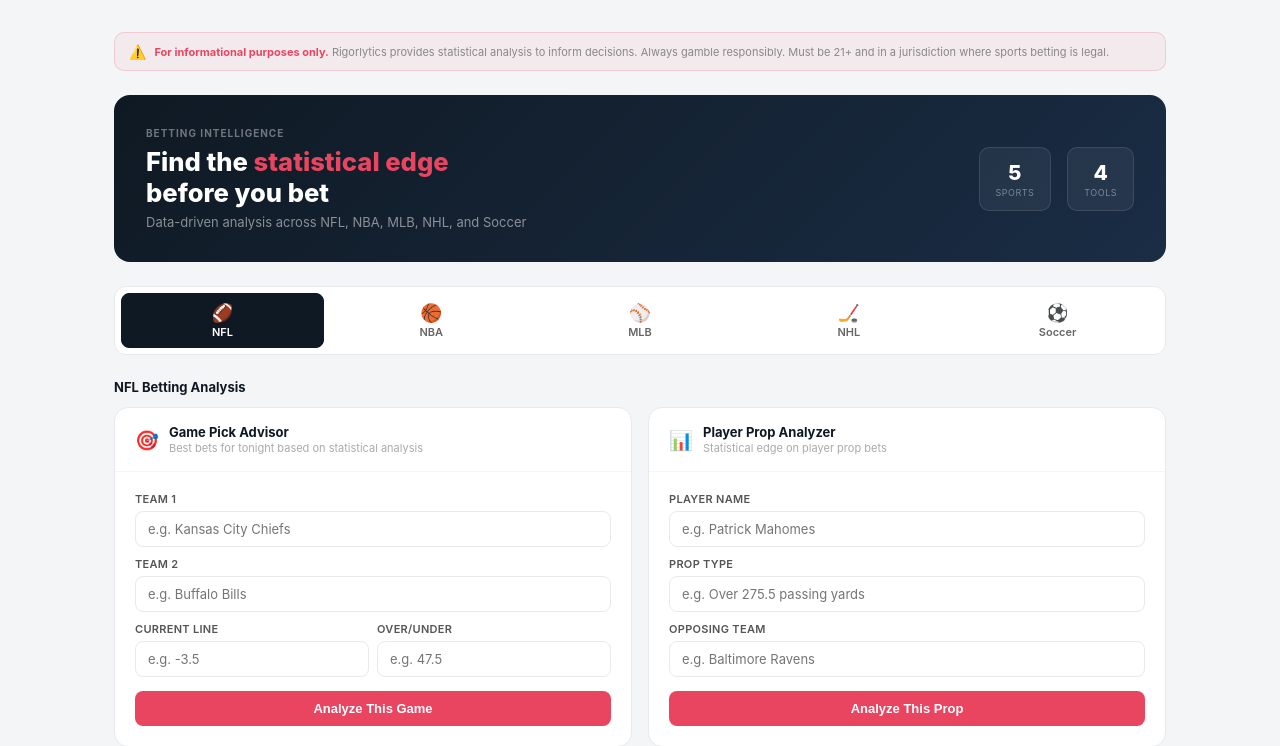
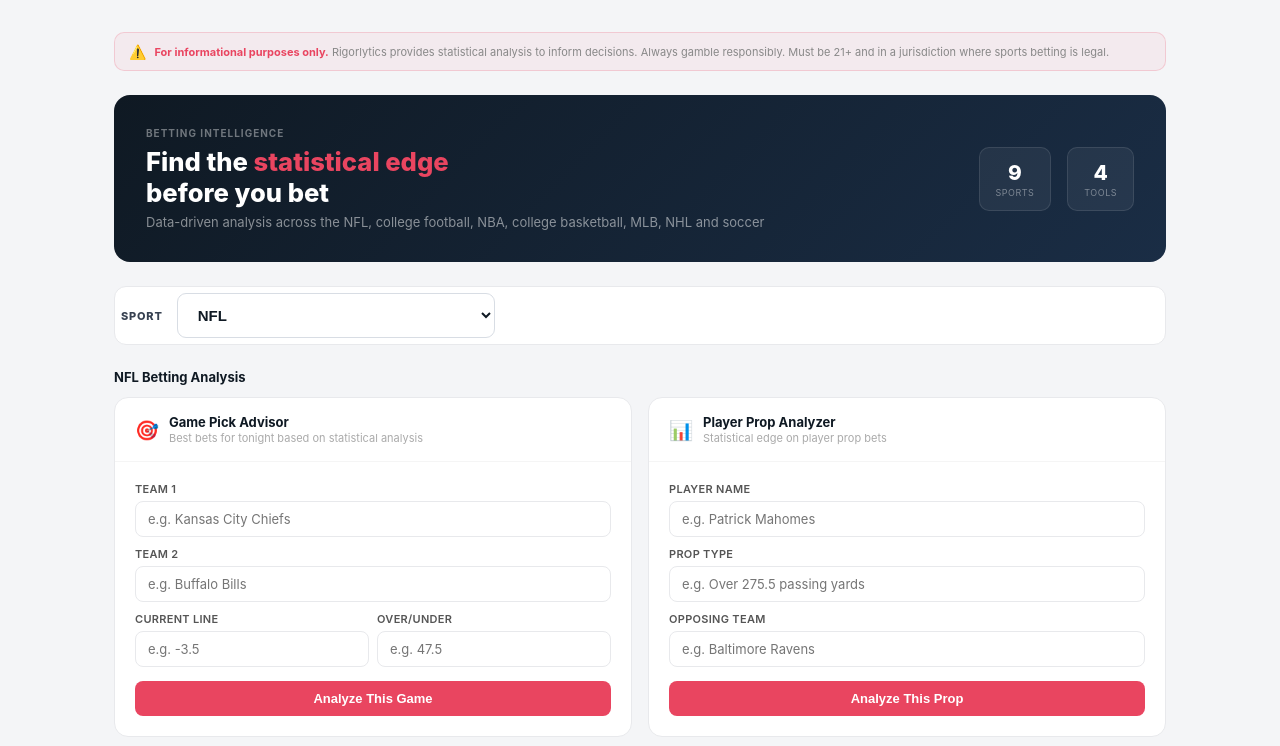
Before and after one commit to nasumadu/Rigorlytics, a Flask app: page /betting in a window 1280 px wide. Shown: the part 58-804 px from the top of the page. Run offline with Flask 3, Linux system fonts and the light colour scheme.

Commit message:
Betting: add CFB, MCBB, WCBB, EPL, MLS via sport dropdown

```diff
--- a/app/templates/betting.html
+++ b/app/templates/betting.html
@@ -118,11 +118,11 @@
         <div class="page-header-left">
             <div class="page-header-eyebrow">Betting Intelligence</div>
             <div class="page-header-title">Find the <em>statistical edge</em><br>before you bet</div>
-            <div class="page-header-sub">Data-driven analysis across NFL, NBA, MLB, NHL, and Soccer</div>
+            <div class="page-header-sub">Data-driven analysis across the NFL, college football, NBA, college basketball, MLB, NHL and soccer</div>
         </div>
         <div class="header-stats">
             <div class="header-stat">
-                <div class="header-stat-num">5</div>
+                <div class="header-stat-num">9</div>
                 <div class="header-stat-label">Sports</div>
             </div>
             <div class="header-stat">
@@ -133,30 +133,23 @@
     </div>
 
     <!-- SPORT TABS -->
-    <div class="sport-tabs">
-        <div class="sport-tab active" id="tab-nfl" onclick="switchSport('nfl')">
-            <div class="sport-tab-icon">🏈</div>
-            <div class="sport-tab-name">NFL</div>
-        </div>
-        <div class="sport-tab" id="tab-nba" onclick="switchSport('nba')">
-            <div class="sport-tab-icon">🏀</div>
-            <div class="sport-tab-name">NBA</div>
-        </div>
-        <div class="sport-tab" id="tab-mlb" onclick="switchSport('mlb')">
-            <div class="sport-tab-icon">⚾</div>
-            <div class="sport-tab-name">MLB</div>
-        </div>
-        <div class="sport-tab" id="tab-nhl" onclick="switchSport('nhl')">
-            <div class="sport-tab-icon">🏒</div>
-            <div class="sport-tab-name">NHL</div>
-        </div>
-        <div class="sport-tab" id="tab-soccer" onclick="switchSport('soccer')">
-            <div class="sport-tab-icon">⚽</div>
-            <div class="sport-tab-name">Soccer</div>
-        </div>
+    <div class="sport-tabs" style="display:flex;align-items:center;gap:14px;flex-wrap:wrap;">
+        <label for="sport-select" style="font-size:11px;font-weight:800;letter-spacing:.8px;text-transform:uppercase;color:#374151;">Sport</label>
+        <select id="sport-select" onchange="switchSport(this.value)" style="min-width:300px;padding:12px 16px;border:1px solid #D8DDE4;border-radius:9px;font-size:15px;font-weight:600;color:#0f1923;background:#fff;">
+            <option value="nfl">NFL</option>
+            <option value="cfb">CFB - College Football</option>
+            <option value="nba">NBA</option>
+            <option value="mcbb">MCBB - Men's College Basketball</option>
+            <option value="wcbb">WCBB - Women's College Basketball</option>
+            <option value="mlb">MLB</option>
+            <option value="nhl">NHL</option>
+            <option value="epl">EPL - Premier League</option>
+            <option value="mls">MLS - Major League Soccer</option>
+        </select>
     </div>
 
     <!-- SPORT NAME DISPLAY -->
+    <div id="college-note" style="display:none;background:#FDF2F4;border:1px solid #F6D5DC;border-radius:8px;padding:10px 14px;margin-bottom:12px;font-size:13px;color:#374151;"><b>College note:</b> player props on college athletes are prohibited or restricted in many states. Use the college tools for team-level analysis.</div>
     <div id="sport-label" style="font-size:13px;font-weight:700;color:#0f1923;margin-bottom:12px;">NFL Betting Analysis</div>
 
     <!-- TOOLS GRID -->
@@ -345,13 +338,20 @@
         nba: 'NBA Betting Analysis',
         mlb: 'MLB Betting Analysis',
         nhl: 'NHL Betting Analysis',
-        soccer: 'Soccer Betting Analysis'
+        soccer: 'Soccer Betting Analysis',
+        cfb: 'CFB Betting Analysis',
+        mcbb: 'MCBB Betting Analysis',
+        wcbb: 'WCBB Betting Analysis',
+        epl: 'EPL Betting Analysis',
+        mls: 'MLS Betting Analysis'
     };
 
     function switchSport(sport) {
         activeSport = sport;
         document.querySelectorAll('.sport-tab').forEach(t => t.classList.remove('active'));
-        document.getElementById('tab-' + sport).classList.add('active');
+        var _t=document.getElementById('tab-'+sport); if(_t) _t.classList.add('active');
+        var _c=document.getElementById('college-note');
+        if(_c) _c.style.display=(['cfb','mcbb','wcbb'].indexOf(sport)>=0)?'block':'none';
         document.getElementById('sport-label').innerText = sportLabels[sport];
         updatePlaceholders(sport);
     }
@@ -362,7 +362,12 @@
             nba: { t1: 'e.g. Boston Celtics', t2: 'e.g. Golden State Warriors', line: 'e.g. -5.5', ou: 'e.g. 224.5', player: 'e.g. LeBron James', prop: 'e.g. Over 27.5 points', opp: 'e.g. Miami Heat', team: 'e.g. Denver Nuggets', spread: 'e.g. -4 or +7', sopp: 'e.g. LA Clippers', out1: 'e.g. Phoenix Suns', out2: 'e.g. Brooklyn Nets', total: 'e.g. 231.5' },
             mlb: { t1: 'e.g. New York Yankees', t2: 'e.g. Los Angeles Dodgers', line: 'e.g. -150 ML', ou: 'e.g. 8.5', player: 'e.g. Shohei Ohtani', prop: 'e.g. Over 1.5 total bases', opp: 'e.g. San Francisco Giants', team: 'e.g. Atlanta Braves', spread: 'e.g. -1.5 or +1.5 RL', sopp: 'e.g. New York Mets', out1: 'e.g. Houston Astros', out2: 'e.g. Texas Rangers', total: 'e.g. 9.0' },
             nhl: { t1: 'e.g. Colorado Avalanche', t2: 'e.g. Tampa Bay Lightning', line: 'e.g. -140 ML', ou: 'e.g. 6.5', player: 'e.g. Connor McDavid', prop: 'e.g. Over 0.5 goals', opp: 'e.g. Vegas Golden Knights', team: 'e.g. Edmonton Oilers', spread: 'e.g. -1.5 or +1.5 puck line', sopp: 'e.g. Calgary Flames', out1: 'e.g. Boston Bruins', out2: 'e.g. Toronto Maple Leafs', total: 'e.g. 6.0' },
-            soccer: { t1: 'e.g. Manchester City', t2: 'e.g. Arsenal', line: 'e.g. -160 ML', ou: 'e.g. 2.5', player: 'e.g. Mohamed Salah', prop: 'e.g. Over 0.5 goals', opp: 'e.g. Liverpool', team: 'e.g. Chelsea', spread: 'e.g. -0.5 Asian handicap', sopp: 'e.g. Tottenham', out1: 'e.g. Real Madrid', out2: 'e.g. Barcelona', total: 'e.g. 2.5 goals' }
+            soccer: { t1: 'e.g. Manchester City', t2: 'e.g. Arsenal', line: 'e.g. -160 ML', ou: 'e.g. 2.5', player: 'e.g. Mohamed Salah', prop: 'e.g. Over 0.5 goals', opp: 'e.g. Liverpool', team: 'e.g. Chelsea', spread: 'e.g. -0.5 Asian handicap', sopp: 'e.g. Tottenham', out1: 'e.g. Real Madrid', out2: 'e.g. Barcelona', total: 'e.g. 2.5 goals' },
+            cfb: { t1:'e.g. Georgia Bulldogs',t2:'e.g. Ohio State Buckeyes',line:'e.g. -7.5',ou:'e.g. 52.5',player:'e.g. team rushing attack',prop:'e.g. Team total over 31.5 points',opp:'e.g. Alabama Crimson Tide',team:'e.g. Michigan Wolverines',spread:'e.g. -10.5 or +3',sopp:'e.g. Texas Longhorns',out1:'e.g. Oregon Ducks',out2:'e.g. Penn State',total:'e.g. 55.5' },
+            mcbb: { t1:'e.g. Duke Blue Devils',t2:'e.g. Kansas Jayhawks',line:'e.g. -5.5',ou:'e.g. 146.5',player:'e.g. team three-point rate',prop:'e.g. Team total over 74.5 points',opp:'e.g. Houston Cougars',team:'e.g. UConn Huskies',spread:'e.g. -7.5 or +4',sopp:'e.g. Purdue',out1:'e.g. Arizona',out2:'e.g. Baylor',total:'e.g. 149.5' },
+            wcbb: { t1:'e.g. South Carolina Gamecocks',t2:'e.g. UConn Huskies',line:'e.g. -3.5',ou:'e.g. 138.5',player:'e.g. team rebounding margin',prop:'e.g. Team total over 71.5 points',opp:'e.g. LSU Tigers',team:'e.g. Iowa Hawkeyes',spread:'e.g. -6.5 or +3',sopp:'e.g. Stanford',out1:'e.g. Texas',out2:'e.g. Notre Dame',total:'e.g. 141.5' },
+            epl: { t1:'e.g. Arsenal',t2:'e.g. Manchester City',line:'e.g. -0.5 handicap',ou:'e.g. 2.5',player:'e.g. Erling Haaland',prop:'e.g. Over 0.5 goals',opp:'e.g. Liverpool',team:'e.g. Chelsea',spread:'e.g. -0.5 or +1 handicap',sopp:'e.g. Tottenham',out1:'e.g. Newcastle',out2:'e.g. Aston Villa',total:'e.g. 2.5 goals' },
+            mls: { t1:'e.g. Inter Miami',t2:'e.g. LAFC',line:'e.g. -0.5 handicap',ou:'e.g. 3.5',player:'e.g. Lionel Messi',prop:'e.g. Over 0.5 goals',opp:'e.g. Columbus Crew',team:'e.g. Seattle Sounders',spread:'e.g. -0.5 or +1 handicap',sopp:'e.g. Atlanta United',out1:'e.g. Portland Timbers',out2:'e.g. NYCFC',total:'e.g. 3.5 goals' }
         };
         const p = placeholders[sport];
         document.getElementById('gp-team1').placeholder = p.t1;
```
